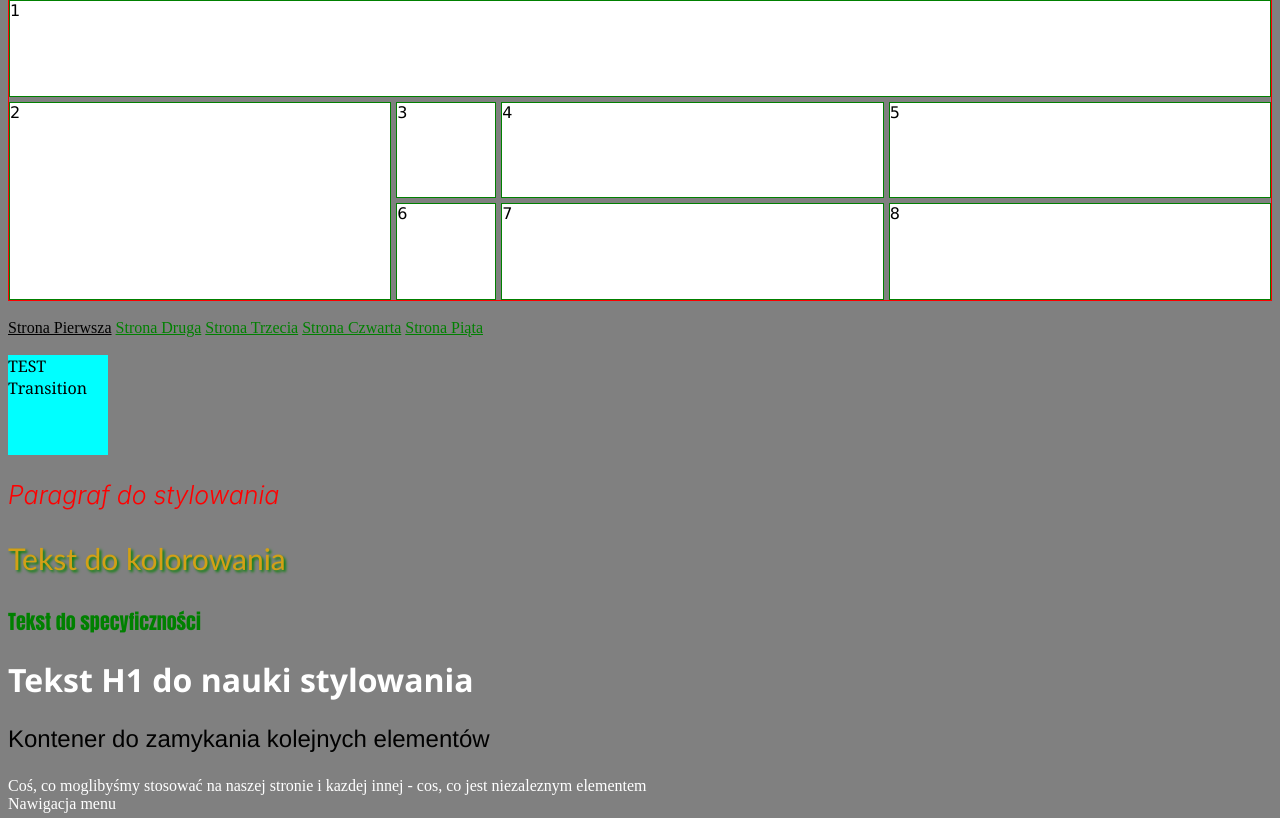
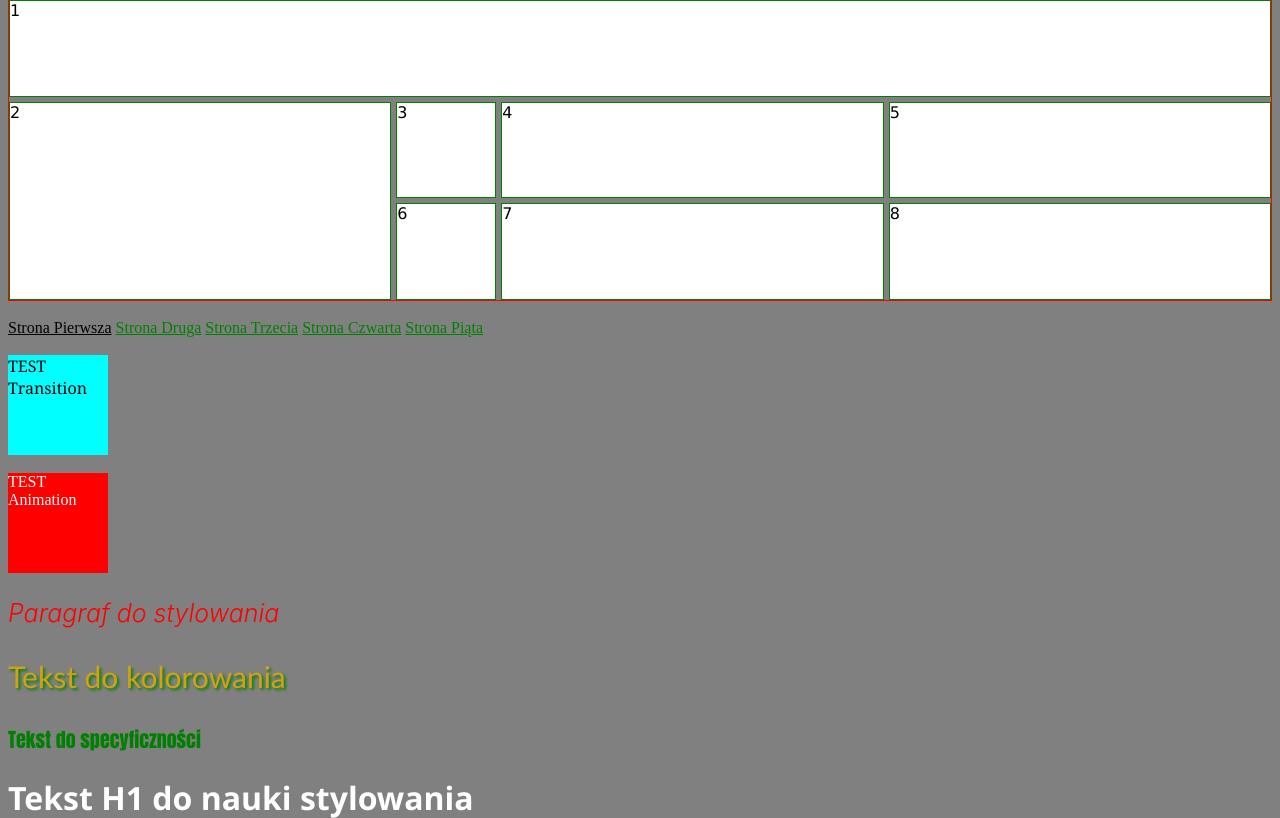
Before and after one commit to kacperwalter/code-notes, a PHP site: page /notatki.html in a window 1280 px wide. Shown: the part 329-1147 px from the top of the page. Run offline with PHP 8.4, Linux system fonts and the light colour scheme.

```diff
--- a/HTML/notatki.html
+++ b/HTML/notatki.html
@@ -48,7 +48,9 @@
 
     <div>&nbsp;</div>
 
-    <div class="test_transition">TEST Transition</div>
+    <div class="test_transition">TEST Transition</div><div>&nbsp;</div>
+
+    <div class="animation">TEST Animation</div>
 
     <p class="paragraf1" style="color: red;">Paragraf do stylowania</p>
 
--- a/HTML/style.css
+++ b/HTML/style.css
@@ -401,3 +401,29 @@ body header .paragraf3 {
 
 
 /* ANIMACJE */
+
+@keyframes probna {
+    /* from {background-color: red; width: 100px;}
+    to {background-color: green; width: 200px;} */
+
+    0% {background-color: red; width: 100px;}
+    50% {background-color: yellow; width: 100px;}
+    100% {background-color: green; width: 200px;}
+}
+
+.animation {
+    width: 100px;
+    height: 100px;
+    background-color: red;
+}
+
+
+.animation:hover {
+    background-color: red;
+    animation: probna;
+    animation-duration: 4s;
+}
+
+
+
+/* ZMIENNE CSS */
```
